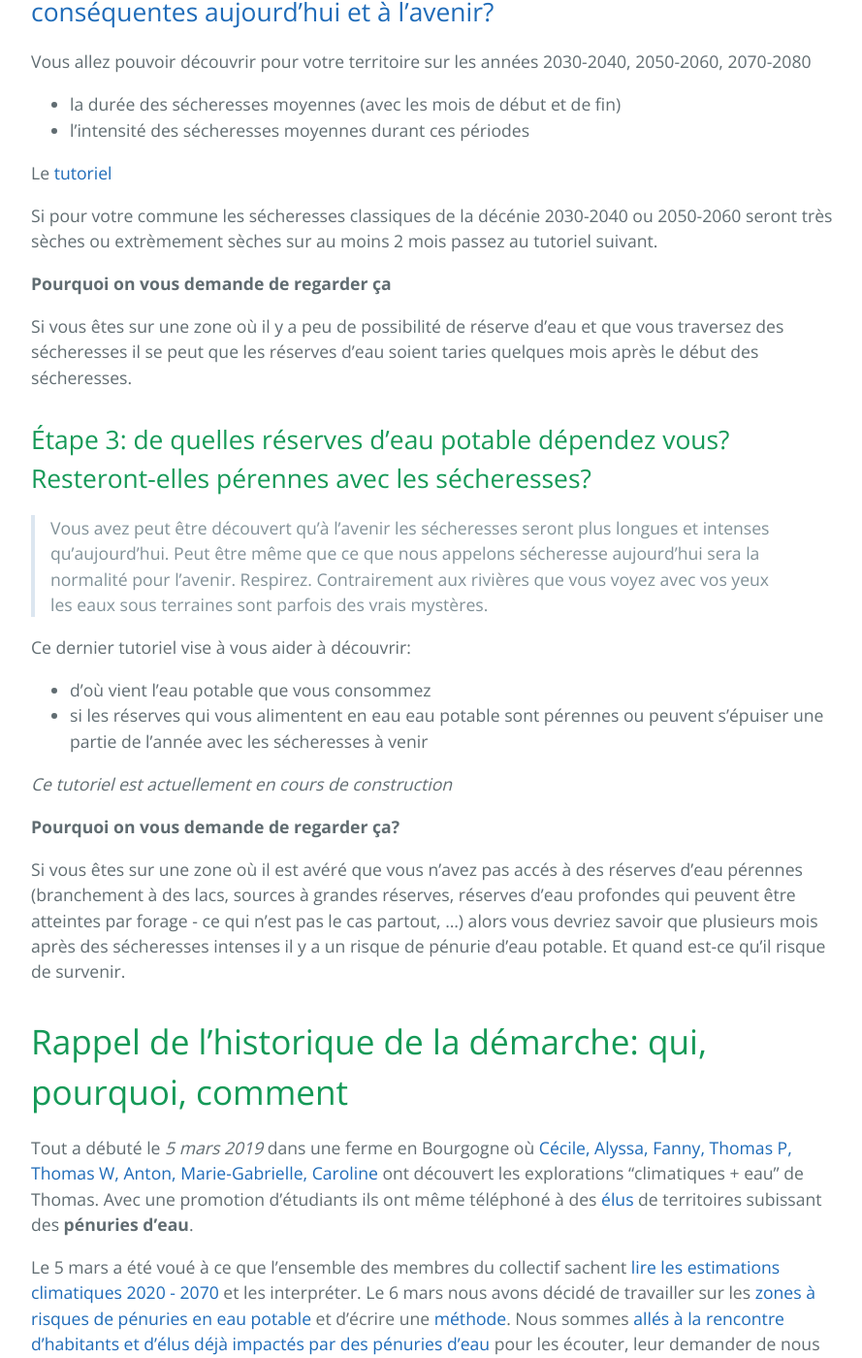
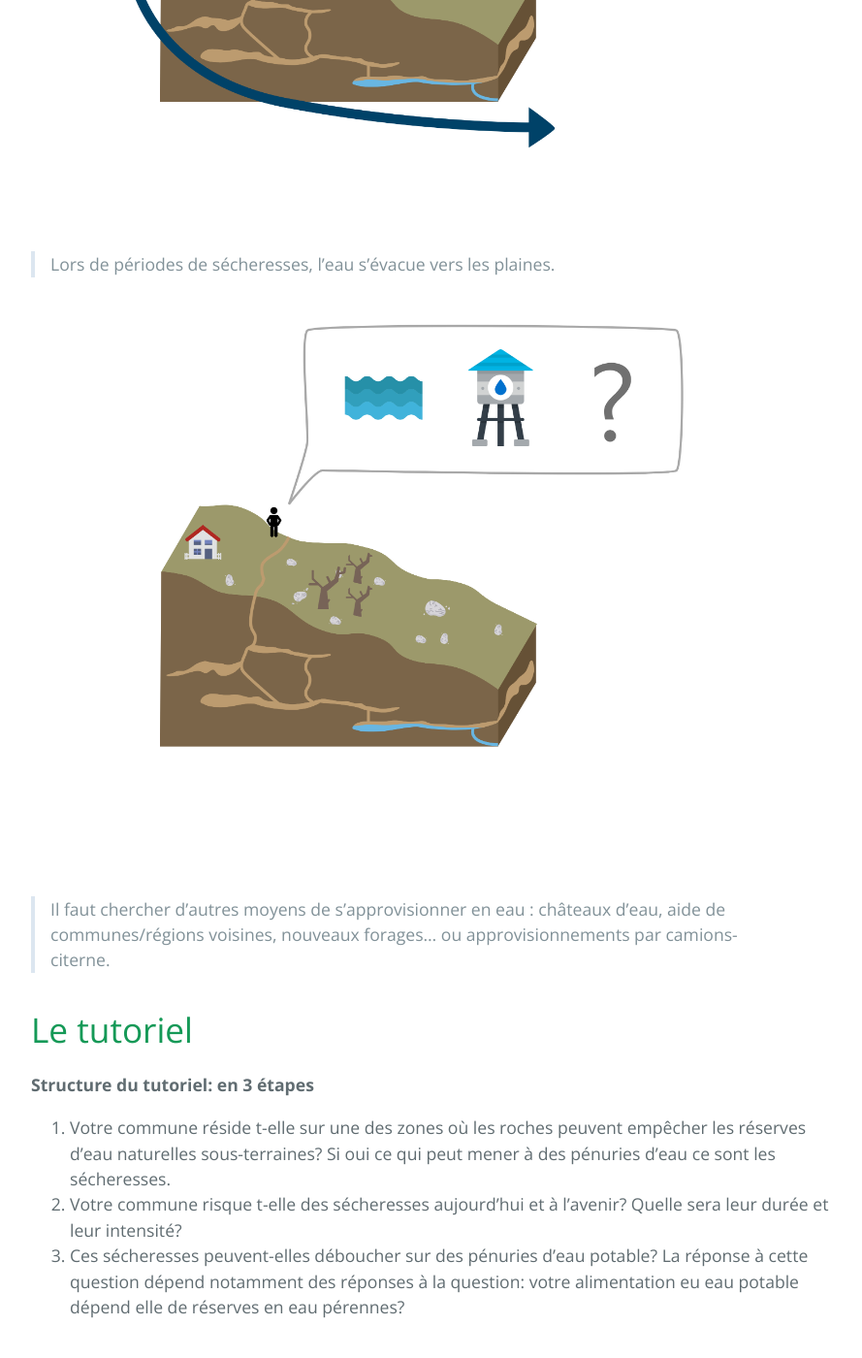
Before and after one commit to secheresses/Ancien-site, a Jekyll site: the page built from pages/risques-penurie-eau.md, in a window 1280 px wide and 1400 px high, scrolled down 2448 px. Shown: the whole window at 97% size, without its empty margins (192-1081 px from the left). Built offline with Jekyll 4.4.1, drawn with Linux system fonts in a browser that asks for light colours; our own code applies the rules of GitHub Pages for plain Markdown files; some of the changed text lies outside the part shown.

Commit message:
remis images mais problème

```diff
--- a/pages/risques-penurie-eau.md
+++ b/pages/risques-penurie-eau.md
@@ -14,7 +14,14 @@ Massif du Jura, département du Doubs, automne 2018. Les municipalités en rouge
 
 Dans ces régions, les roches sous-terraines ne stockent pas l'eau. Voici en images le phénomène :
 
+![explication1](../pages/images/explicationkarst1.png)
+> L'eau de pluie s'infiltre dans le sous-sol. C'est celle-ci qui est utilisée au quotidien par les communes.
 
+![explication2](../pages/images/explicationkarst2.png)
+> Lors de périodes de sécheresses, l'eau s'évacue vers les plaines.
+
+![explication3](../pages/images/explicationkarst3.png)
+> Il faut chercher d'autres moyens de s'approvisionner en eau : châteaux d'eau, aide de communes/régions voisines, nouveaux forages... ou approvisionnements par camions-citerne.
 
 
 Le tutoriel
```
